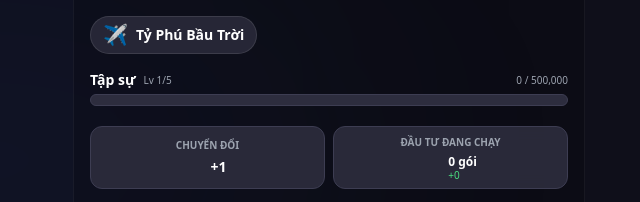
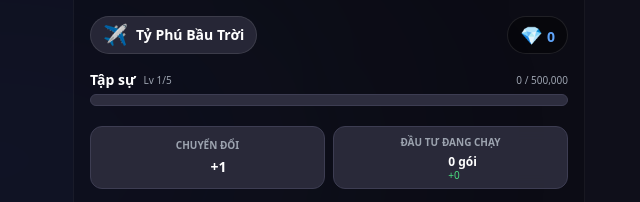
Before and after one commit to nuocngoaihoaky-gif/typhubautroi_new, a website: page public/index.html in a window 1280 px wide. Shown: the top 202 px of the page, 311-951 px from the left. Drawn offline with nearby package versions, Linux system fonts and the light colour scheme; a script that the page names is missing; some icons are missing.

Commit message:
Update index.html

```diff
--- a/public/index.html
+++ b/public/index.html
@@ -78,7 +78,7 @@
                     <div
                         id="mini-diamond"
                         data-ready="false"
-                        class="hidden items-center gap-2 bg-black/40 px-3 py-1 rounded-full border border-white/10">
+                        class="items-center gap-2 bg-black/40 px-3 py-1 rounded-full border border-white/10">
                         <span class="text-lg">💎</span>
                         <span id="mini-diamond-text" class="text-sm font-bold text-blue-400">0</span>
                     </div>
```
